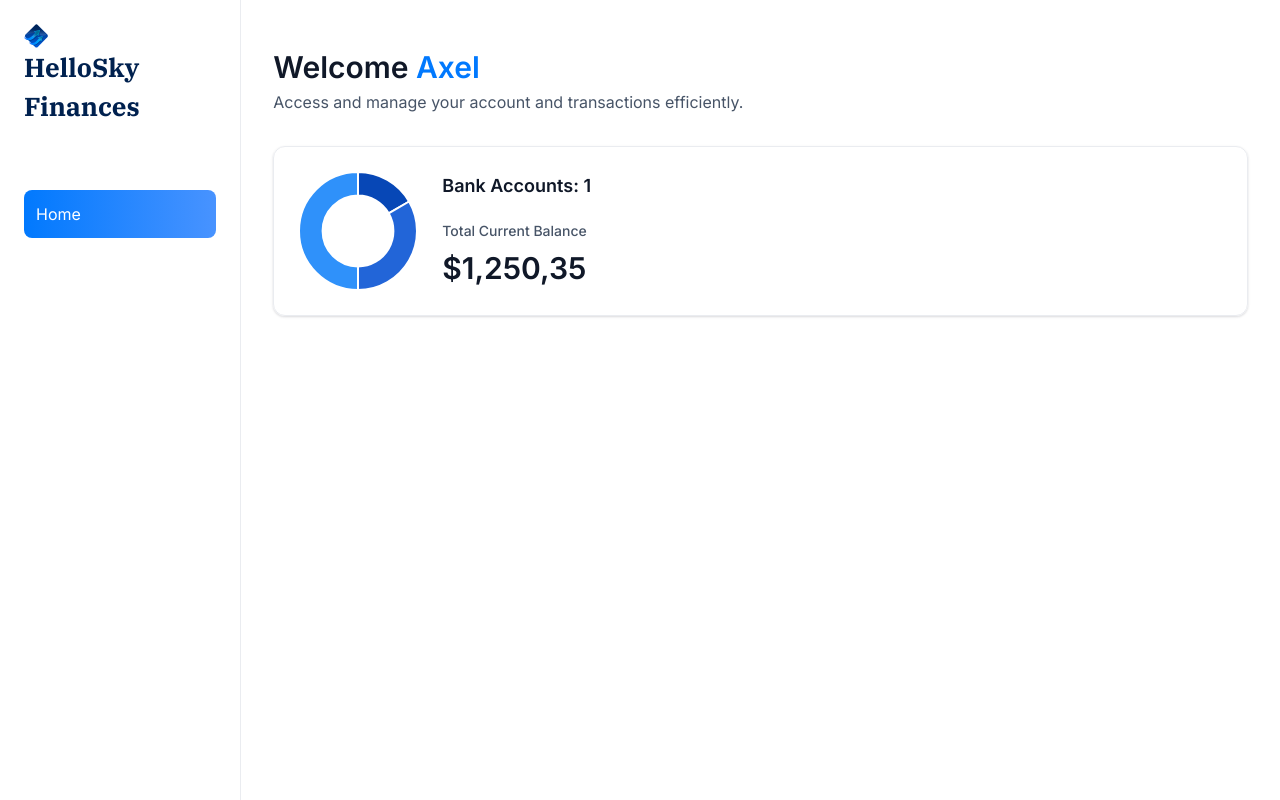
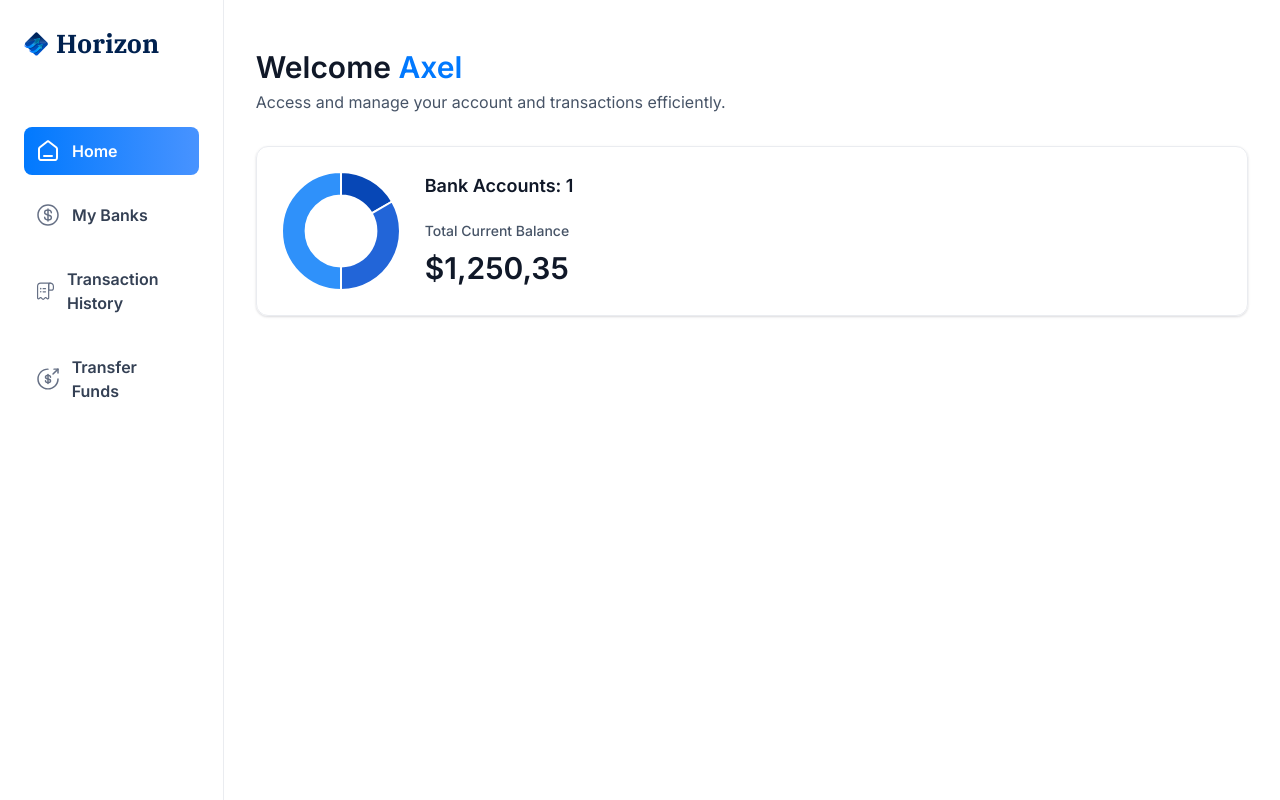
Before and after one commit to SaigaGentil/banking-app, a Next.js app: page / in a window 1280 px wide. Built offline with nearby package versions, Linux system fonts and the light colour scheme.

Commit message:
Adds new title, and labels

```diff
--- a/components/SideBar.tsx
+++ b/components/SideBar.tsx
@@ -12,7 +12,7 @@ const SideBar = ({ user }: SiderbarProps) => {
   return (
     <section className="sidebar">
       <nav className="flex flex-col gap-4">
-        <Link href="/" className="mb-12 cursor-pointer items-center gap-2">
+        <Link href="/" className="mb-12 cursor-pointer flex items-center gap-2">
           <Image
             src="/icons/logo.svg"
             width={34}
@@ -20,9 +20,8 @@ const SideBar = ({ user }: SiderbarProps) => {
             alt="Horizon Logo"
             className="size-[24px] max-xl:size-14"
           />
-          <h1 className="sidebar-logo">HelloSky Finances</h1>
+          <h1 className="sidebar-logo">Horizon</h1>
         </Link>
-
         {sidebarLinks.map((item) => {
           const isActive =
             pathname === item.route || pathname.startsWith(`${item.route}/`);
@@ -33,11 +32,25 @@ const SideBar = ({ user }: SiderbarProps) => {
               key={item.label}
               className={cn("sidebar-link", { "bg-bank-gradient": isActive })}
             >
-              {item.label}
+              <div className="relative size-6">
+                <Image
+                  src={item.imgURL}
+                  alt={item.label}
+                  fill
+                  className={cn({
+                    "brightness-[3] invert-0": isActive,
+                  })}
+                />
+              </div>
+              <p className={cn("sidebar-label", { "!text-white": isActive })}>
+                {item.label}
+              </p>
             </Link>
           );
         })}
+        USER
       </nav>
+      FOOTER
     </section>
   );
 };
```
